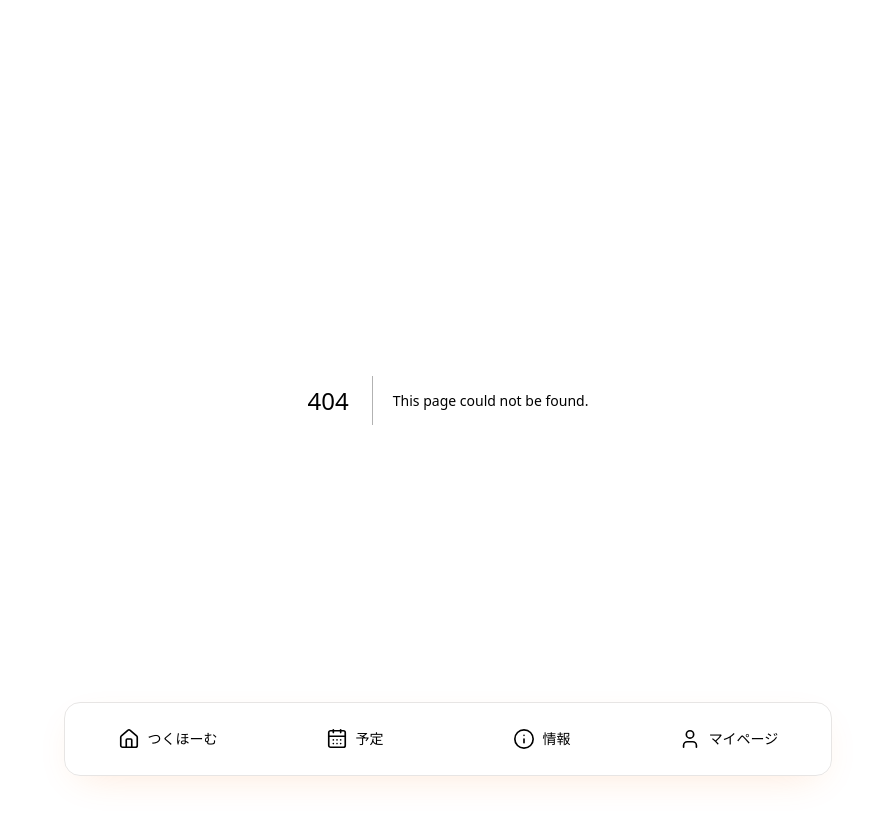
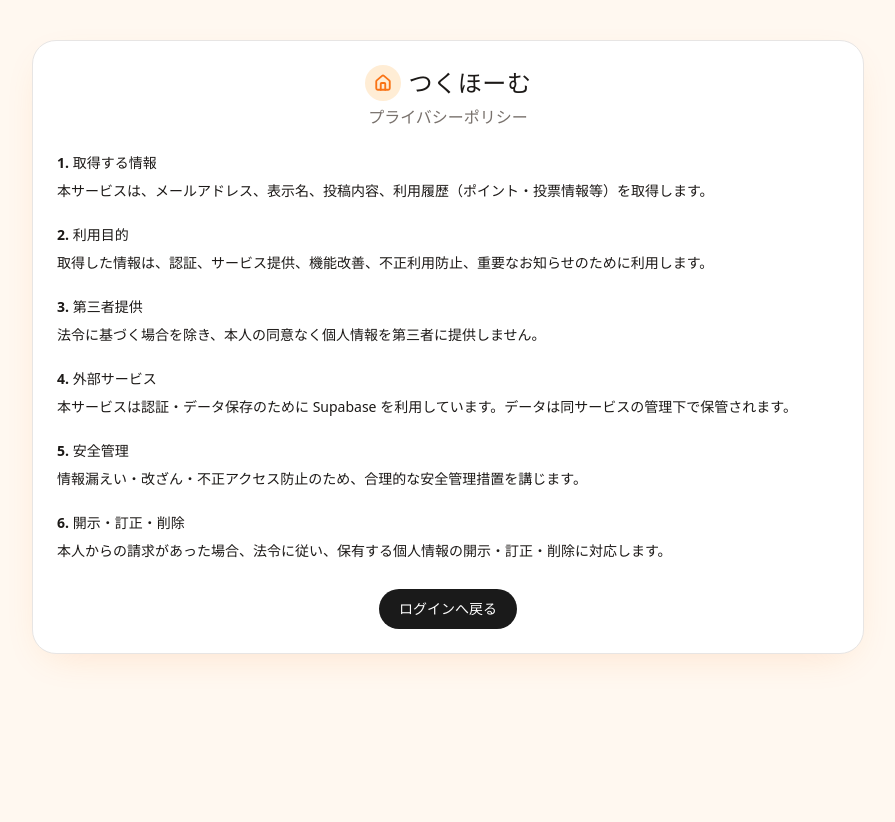
Before and after one commit to nasimanyo/----homepage, a Next.js app: page /privacy in a window 1280 px wide. Before the commit this address had no page. Shown: the top 822 px of the page, without its empty margins (192-1087 px from the left). Built offline with nearby package versions, Linux system fonts and the light colour scheme.

Commit message:
デザインの微調整を行いましたデザインの微調整を行いました

```diff
--- a/src/app/login/page.tsx
+++ b/src/app/login/page.tsx
@@ -121,7 +121,7 @@ export default function LoginPage() {
                 type="checkbox"
                 className="h-4 w-4 rounded border-stone-300 accent-[var(--tsuku-orange)]"
               />
-              利用規約に同意する
+              利用規約に同意する（下記リンク）
             </label>
           )}
 
@@ -166,9 +166,15 @@ export default function LoginPage() {
           )}
           <span className="text-stone-300">|</span>
           <Link
-            href="#"
+            href="/terms"
             className="text-[var(--tsuku-text-muted)] underline-offset-2 hover:underline"
-            onClick={(e) => e.preventDefault()}
+          >
+            利用規約
+          </Link>
+          <span className="text-stone-300">|</span>
+          <Link
+            href="/privacy"
+            className="text-[var(--tsuku-text-muted)] underline-offset-2 hover:underline"
           >
             プライバシーポリシー
           </Link>
--- a/src/app/mypage/page.tsx
+++ b/src/app/mypage/page.tsx
@@ -84,18 +84,21 @@ export default function MyPage() {
   }
 
   if (loading) return (
-    <PageShell>
-      <div className="flex justify-center py-16">
+    <PageShell noPadding>
+      <div className="px-4 py-8 sm:px-6">
+        <div className="flex justify-center py-12">
         <Loader2 className="animate-spin text-[var(--tsuku-orange)]" size={32} />
+        </div>
       </div>
     </PageShell>
   )
 
   return (
-    <PageShell>
+    <PageShell noPadding>
+      <div className="px-4 py-3 sm:px-6 sm:py-4">
       <AppHeader />
 
-      <section className="tsuku-card mt-4 overflow-hidden p-4 sm:p-5">
+      <section className="tsuku-card mt-3 p-3 sm:p-4">
         <div className="text-center">
           <p className="text-base font-bold text-[var(--tsuku-text)] sm:text-lg">
             Hello!! {profile?.display_name || 'ユーザー'} さん
@@ -113,7 +116,7 @@ export default function MyPage() {
           )}
         </div>
 
-        <div className="-mb-2 mt-1 flex justify-center">
+        <div className="-mb-6 mt-0 flex justify-center sm:-mb-8">
           <Mascot size="hero" />
         </div>
       </section>
@@ -121,15 +124,15 @@ export default function MyPage() {
       <button
         type="button"
         onClick={() => setShowSettings(!showSettings)}
-        className="tsuku-card mt-3 flex w-full items-center justify-center gap-2 p-3.5 text-sm font-semibold text-[var(--tsuku-text)] transition hover:bg-stone-50"
+        className="tsuku-card mt-2.5 flex w-full items-center justify-center gap-2 p-3 text-sm font-semibold text-[var(--tsuku-text)] transition hover:bg-stone-50"
       >
-        <Settings size={17} className="text-[var(--tsuku-text-muted)]" />
+        <Settings size={16} className="text-[var(--tsuku-text-muted)]" />
         詳細設定
       </button>
 
       {showSettings && (
-        <section className="tsuku-card mt-3 space-y-3 p-4 sm:p-5">
-          <div className="rounded-xl border border-[var(--tsuku-border)] bg-stone-50 p-3.5">
+        <section className="tsuku-card mt-2.5 space-y-3 p-3.5 sm:p-4">
+          <div className="rounded-xl border border-[var(--tsuku-border)] bg-stone-50 p-3">
             <h3 className="text-sm font-bold text-[var(--tsuku-text)]">表示名を変更</h3>
             <div className="mt-2 flex flex-col gap-2 sm:flex-row">
               <input
@@ -151,9 +154,9 @@ export default function MyPage() {
 
           {profile?.is_admin && (
             <Link href="/admin" className="block">
-              <div className="rounded-xl border-2 border-[var(--tsuku-orange)] bg-[var(--tsuku-orange-light)] p-3.5 transition hover:shadow-md">
+              <div className="rounded-xl border-2 border-[var(--tsuku-orange)] bg-[var(--tsuku-orange-light)] p-3 transition hover:shadow-md">
                 <div className="flex items-center gap-2.5">
-                  <ShieldCheck size={17} className="text-[var(--tsuku-orange-dark)]" />
+                  <ShieldCheck size={16} className="text-[var(--tsuku-orange-dark)]" />
                   <div>
                     <p className="text-sm font-bold text-[var(--tsuku-text)]">管理者パネルを開く</p>
                     <p className="text-xs text-[var(--tsuku-text-muted)]">予定合わせの作成やお知らせ投稿</p>
@@ -171,6 +174,7 @@ export default function MyPage() {
           </button>
         </section>
       )}
+      </div>
     </PageShell>
   )
 }
--- /dev/null
+++ b/src/app/privacy/page.tsx
@@ -0,0 +1,51 @@
+import Link from 'next/link'
+import { AppHeader } from '@/components/ui/AppHeader'
+import { PageShell } from '@/components/ui/PageShell'
+
+export default function PrivacyPage() {
+  return (
+    <PageShell>
+      <div className="tsuku-card p-5 sm:p-6">
+        <AppHeader subtitle="プライバシーポリシー" />
+
+        <div className="mt-5 space-y-4 text-sm leading-7 text-[var(--tsuku-text)]">
+          <section>
+            <h2 className="font-bold">1. 取得する情報</h2>
+            <p>本サービスは、メールアドレス、表示名、投稿内容、利用履歴（ポイント・投票情報等）を取得します。</p>
+          </section>
+
+          <section>
+            <h2 className="font-bold">2. 利用目的</h2>
+            <p>取得した情報は、認証、サービス提供、機能改善、不正利用防止、重要なお知らせのために利用します。</p>
+          </section>
+
+          <section>
+            <h2 className="font-bold">3. 第三者提供</h2>
+            <p>法令に基づく場合を除き、本人の同意なく個人情報を第三者に提供しません。</p>
+          </section>
+
+          <section>
+            <h2 className="font-bold">4. 外部サービス</h2>
+            <p>本サービスは認証・データ保存のために Supabase を利用しています。データは同サービスの管理下で保管されます。</p>
+          </section>
+
+          <section>
+            <h2 className="font-bold">5. 安全管理</h2>
+            <p>情報漏えい・改ざん・不正アクセス防止のため、合理的な安全管理措置を講じます。</p>
+          </section>
+
+          <section>
+            <h2 className="font-bold">6. 開示・訂正・削除</h2>
+            <p>本人からの請求があった場合、法令に従い、保有する個人情報の開示・訂正・削除に対応します。</p>
+          </section>
+        </div>
+
+        <div className="mt-6 text-center">
+          <Link href="/login" className="tsuku-btn px-5 py-2.5 text-sm">
+            ログインへ戻る
+          </Link>
+        </div>
+      </div>
+    </PageShell>
+  )
+}
--- /dev/null
+++ b/src/app/terms/page.tsx
@@ -0,0 +1,51 @@
+import Link from 'next/link'
+import { AppHeader } from '@/components/ui/AppHeader'
+import { PageShell } from '@/components/ui/PageShell'
+
+export default function TermsPage() {
+  return (
+    <PageShell>
+      <div className="tsuku-card p-5 sm:p-6">
+        <AppHeader subtitle="利用規約" />
+
+        <div className="mt-5 space-y-4 text-sm leading-7 text-[var(--tsuku-text)]">
+          <section>
+            <h2 className="font-bold">第1条（適用）</h2>
+            <p>本規約は、つくほーむ（以下「本サービス」）の利用条件を定めるものです。利用者は本規約に同意したうえで本サービスを利用します。</p>
+          </section>
+
+          <section>
+            <h2 className="font-bold">第2条（アカウント）</h2>
+            <p>利用者は正確な情報で登録を行い、自己の責任でログイン情報を管理するものとします。</p>
+          </section>
+
+          <section>
+            <h2 className="font-bold">第3条（禁止事項）</h2>
+            <p>法令違反、公序良俗に反する行為、第三者の権利侵害、サービス運営を妨害する行為を禁止します。</p>
+          </section>
+
+          <section>
+            <h2 className="font-bold">第4条（サービス変更・停止）</h2>
+            <p>運営は、保守・障害対応等のため、事前通知なく本サービスの全部または一部を変更・停止できるものとします。</p>
+          </section>
+
+          <section>
+            <h2 className="font-bold">第5条（免責）</h2>
+            <p>運営は、本サービスの完全性・正確性・継続性を保証しません。利用者に生じた損害について、故意または重過失を除き責任を負いません。</p>
+          </section>
+
+          <section>
+            <h2 className="font-bold">第6条（規約変更）</h2>
+            <p>運営は必要に応じて本規約を改定できます。改定後に本サービスを利用した場合、改定内容に同意したものとみなします。</p>
+          </section>
+        </div>
+
+        <div className="mt-6 text-center">
+          <Link href="/login" className="tsuku-btn px-5 py-2.5 text-sm">
+            ログインへ戻る
+          </Link>
+        </div>
+      </div>
+    </PageShell>
+  )
+}
--- a/src/components/ClientShell.tsx
+++ b/src/components/ClientShell.tsx
@@ -11,6 +11,8 @@ const PAGE_LABELS: Record<string, string> = {
   '/info': '情報',
   '/mypage': 'マイページ',
   '/login': 'ログイン',
+  '/terms': '利用規約',
+  '/privacy': 'プライバシーポリシー',
 }
 
 const NAV_ITEMS = [
@@ -41,7 +43,7 @@ export function PageTracker() {
 
 export function BottomNav() {
   const pathname = usePathname()
-  const hideNav = ['/login', '/admin', '/auth'].some((p) => pathname.startsWith(p))
+  const hideNav = ['/login', '/admin', '/auth', '/terms', '/privacy'].some((p) => pathname.startsWith(p))
 
   if (hideNav) return null
 
--- a/src/components/ui/Mascot.tsx
+++ b/src/components/ui/Mascot.tsx
@@ -8,11 +8,11 @@ type MascotProps = {
 }
 
 const sizes = {
-  sm: 'h-36 w-36 sm:h-40 sm:w-40',
-  md: 'h-52 w-52 sm:h-60 sm:w-60',
-  lg: 'h-64 w-64 sm:h-72 sm:w-72 md:h-80 md:w-80',
-  xl: 'h-72 w-72 sm:h-80 sm:w-80 md:h-96 md:w-96',
-  hero: 'h-[min(78vw,22rem)] w-[min(78vw,22rem)] sm:h-[24rem] sm:w-[24rem] md:h-[26rem] md:w-[26rem]',
+  sm: 'h-40 w-40 sm:h-44 sm:w-44',
+  md: 'h-60 w-60 sm:h-[17rem] sm:w-[17rem]',
+  lg: 'h-72 w-72 sm:h-84 sm:w-84 md:h-96 md:w-96',
+  xl: 'h-80 w-80 sm:h-96 sm:w-96 md:h-[28rem] md:w-[28rem]',
+  hero: 'h-[min(92vw,26rem)] w-[min(92vw,26rem)] sm:h-[27rem] sm:w-[27rem] md:h-[30rem] md:w-[30rem]',
 }
 
 export function Mascot({ size = 'md', speech, className = '' }: MascotProps) {
@@ -29,7 +29,7 @@ export function Mascot({ size = 'md', speech, className = '' }: MascotProps) {
           src={Character}
           alt="つっくん"
           fill
-          sizes="(max-width: 640px) 78vw, (max-width: 1024px) 384px, 416px"
+          sizes="(max-width: 640px) 92vw, (max-width: 1024px) 432px, 480px"
           className="object-contain drop-shadow-md"
           priority={size === 'hero' || size === 'xl' || size === 'lg'}
         />
```
